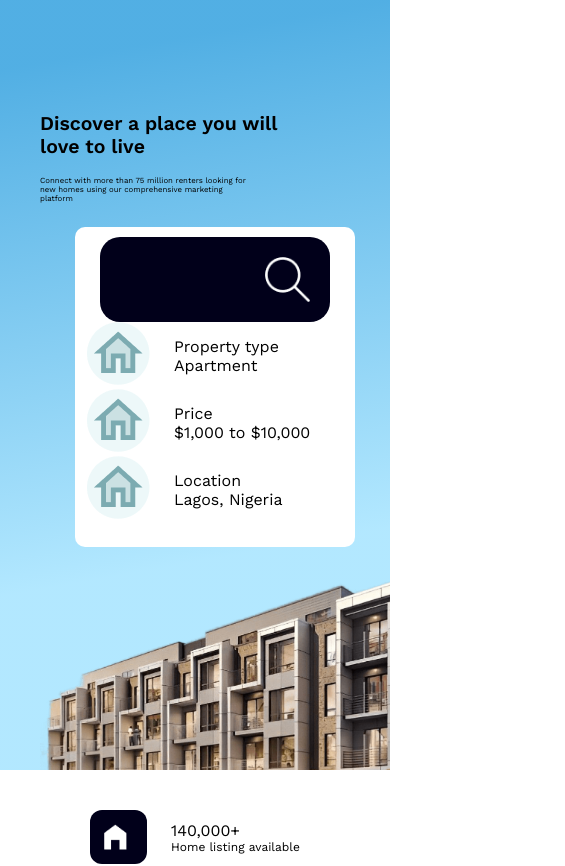
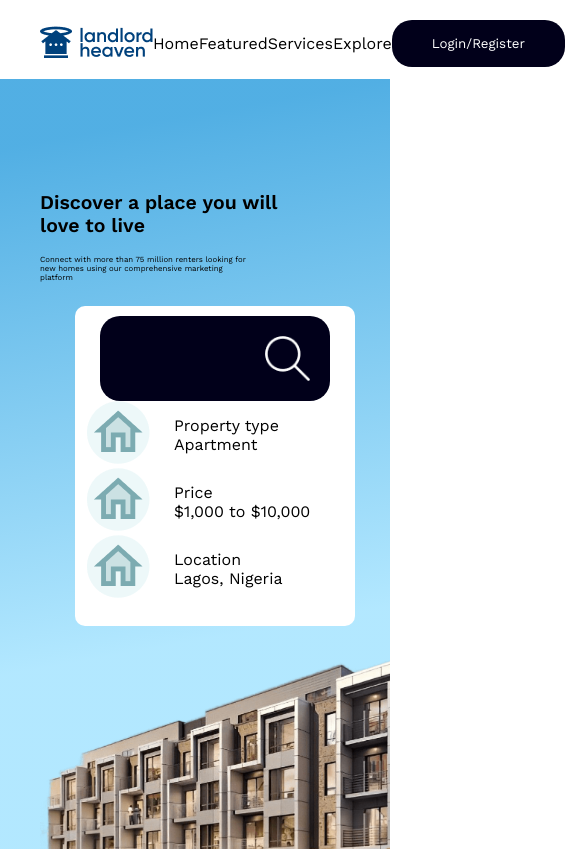
Before and after one commit to oyindamoladekeye/landord-heaven, a React (Vite) app: page / in a window 390 px wide. Shown: the top 866 px of the page, 565 px wide, since content can reach past the window. Built offline with nearby package versions, Linux system fonts and the light colour scheme.

Commit message:
mobile design modifications

```diff
--- a/package.json
+++ b/package.json
@@ -11,6 +11,7 @@
   "dependencies": {
     "react": "^18.2.0",
     "react-dom": "^18.2.0",
+    "react-icons": "^4.8.0",
     "sass": "^1.59.3"
   },
   "devDependencies": {
--- a/src/App.jsx
+++ b/src/App.jsx
@@ -11,7 +11,7 @@ function App() {
 
   return (
     <div className="App">
-      {/* <Navbar /> */}
+      <Navbar />
       <Header />
       <Features />
       <Properties />
--- a/src/components/Navbar.jsx
+++ b/src/components/Navbar.jsx
@@ -1,6 +1,7 @@
 import React from 'react'
 import logo from "../assets/logo.png"
 import "../styles/navbar.scss"
+import {HiBars3BottomRight} from "react-icons/hi2"
 export default function Navbar() {
   return (
     <nav className='navbar'>
@@ -14,6 +15,8 @@ export default function Navbar() {
                 <li>Services</li>
                 <li>Explore</li>
             </ul>
+            {/* <HiBars3BottomRight  /> */}
+
         </div>
         <div className='btn'>
             <button className='button'>Login/Register</button>
--- a/src/styles/footer.scss
+++ b/src/styles/footer.scss
@@ -90,6 +90,9 @@ footer{
                 p{
                     width:100%
                 }
+                .socials{
+                    justify-content: space-around;
+                }
             }
 
             .footer-two{
```
Also changed, not shown: 1 other file (tests, documents, lock files or other folders).
